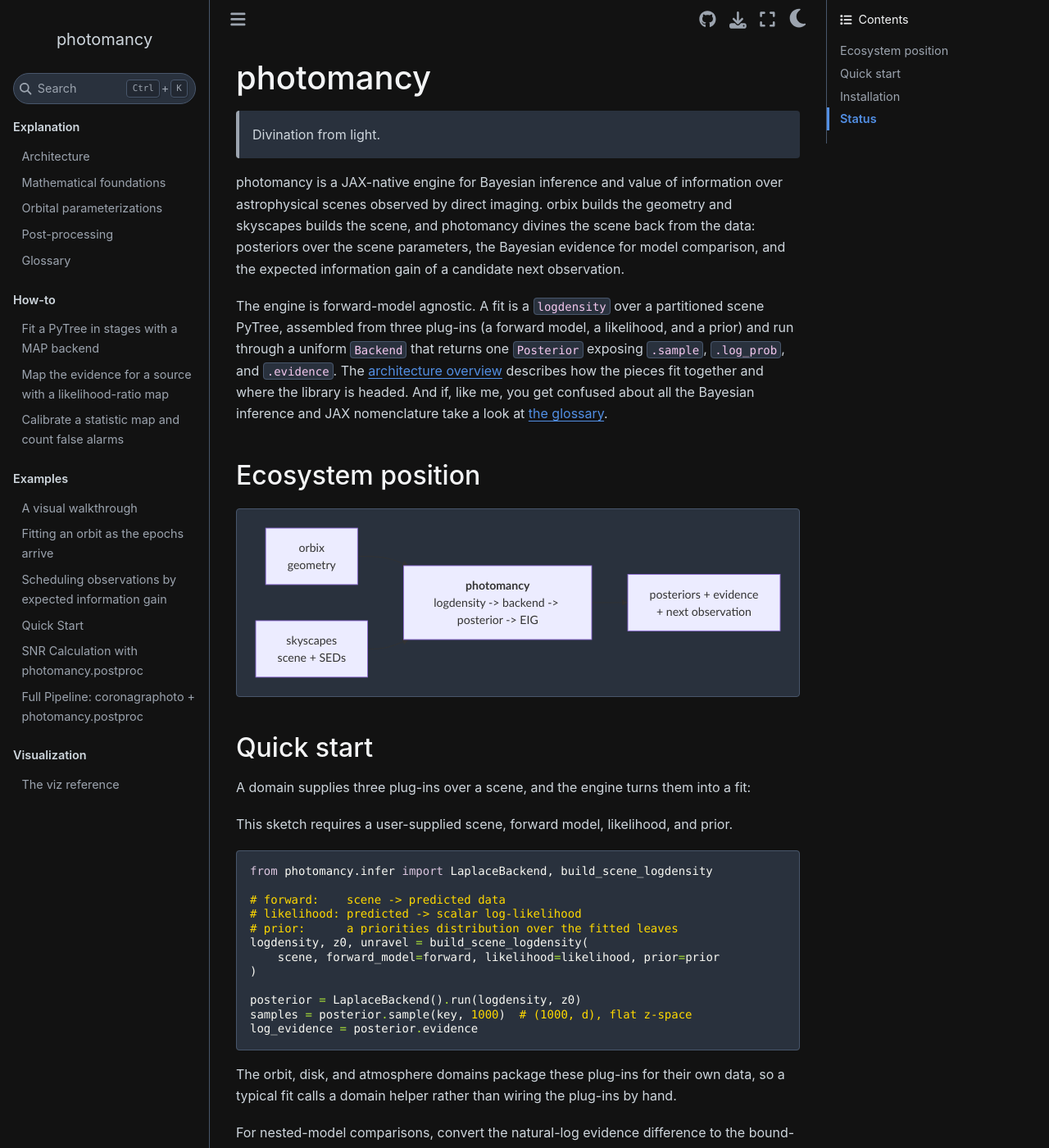
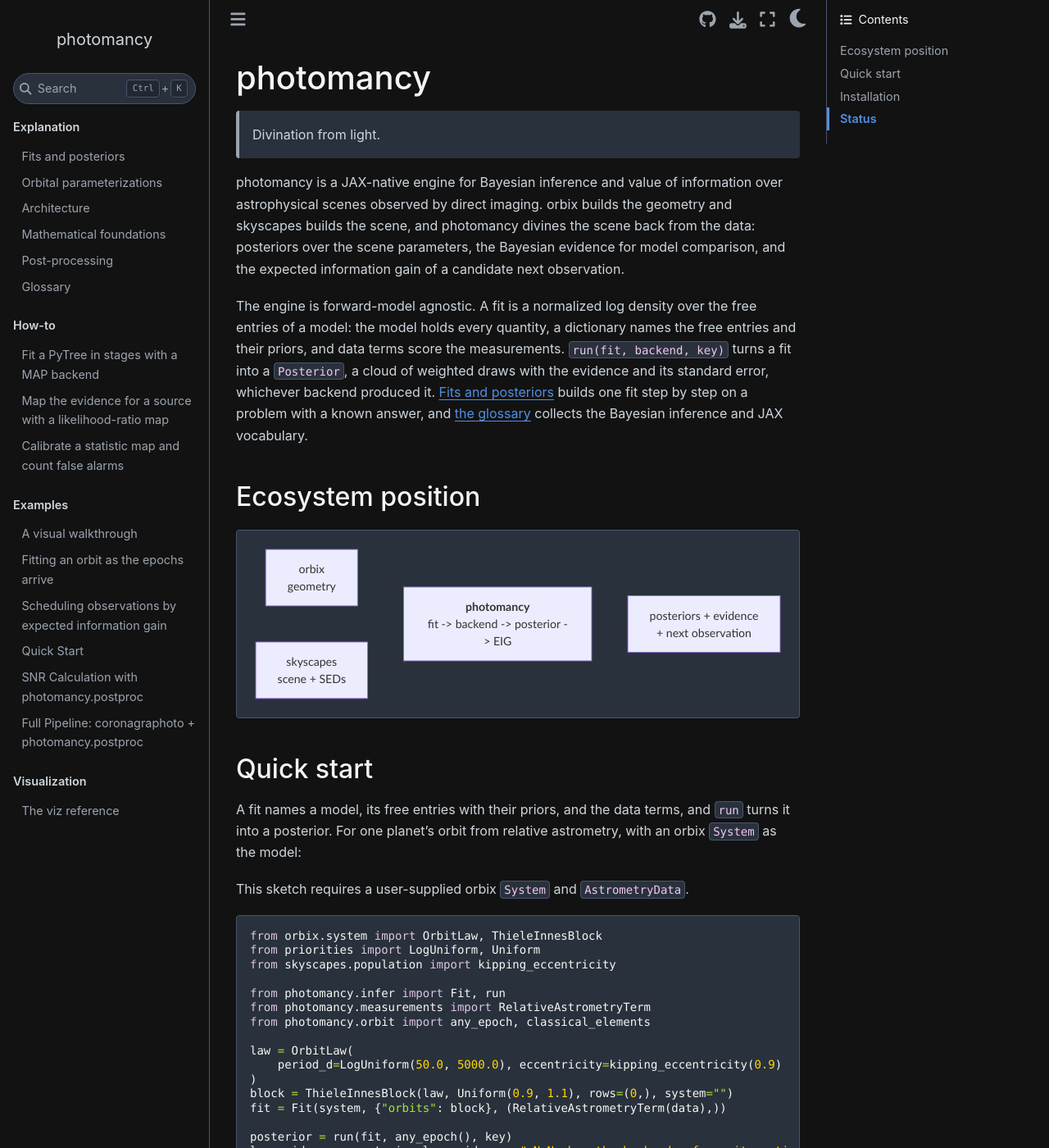
Before and after one commit to CoreySpohn/photomancy, a Sphinx documentation site: the page built from docs/index.md, in a window 1280 px wide and 1400 px high. Shown: the whole window at 82% size. Built offline with Sphinx 7.4.7 and the Sphinx Book theme 1.1.4, drawn with Linux system fonts in a browser that asks for light colours; pages that are not in the unit, such as notebooks, are missing from menus; some of the changed text lies outside the part shown.

Commit message:
docs: README and landing page describe Fit, run, Posterior and the orbit engines

````diff
--- a/docs/index.md
+++ b/docs/index.md
@@ -8,13 +8,13 @@ builds the scene, and photomancy divines the scene back from the data: posterior
 the scene parameters, the Bayesian evidence for model comparison, and the expected
 information gain of a candidate next observation.
 
-The engine is forward-model agnostic. A fit is a `logdensity` over a partitioned scene
-PyTree, assembled from three plug-ins (a forward model, a likelihood, and a prior) and
-run through a uniform `Backend` that returns one `Posterior` exposing `.sample`,
-`.log_prob`, and `.evidence`. The [architecture overview](explanation/architecture)
-describes how the pieces fit together and where the library is headed. And if, like me,
-you get confused about all the Bayesian inference and JAX nomenclature take a look at
-[the glossary](explanation/glossary).
+The engine is forward-model agnostic. A fit is a normalized log density over the free
+entries of a model: the model holds every quantity, a dictionary names the free entries
+and their priors, and data terms score the measurements. `run(fit, backend, key)` turns a
+fit into a `Posterior`, a cloud of weighted draws with the evidence and its standard
+error, whichever backend produced it. [Fits and posteriors](explanation/fit-and-posterior)
+builds one fit step by step on a problem with a known answer, and
+[the glossary](explanation/glossary) collects the Bayesian inference and JAX vocabulary.
 
 ## Ecosystem position
 
@@ -22,7 +22,7 @@ you get confused about all the Bayesian inference and JAX nomenclature take a lo
 flowchart LR
     orbix["orbix<br/>geometry"]
     skyscapes["skyscapes<br/>scene + SEDs"]
-    photomancy["<b>photomancy</b><br/>logdensity -> backend -> posterior -> EIG"]
+    photomancy["<b>photomancy</b><br/>fit -> backend -> posterior -> EIG"]
     out["posteriors + evidence<br/>+ next observation"]
 
     orbix --> photomancy
@@ -32,27 +32,34 @@ flowchart LR
 
 ## Quick start
 
-A domain supplies three plug-ins over a scene, and the engine turns them into a fit:
+A fit names a model, its free entries with their priors, and the data terms, and `run`
+turns it into a posterior. For one planet's orbit from relative astrometry, with an orbix
+`System` as the model:
 
-This sketch requires a user-supplied scene, forward model, likelihood, and prior.
+This sketch requires a user-supplied orbix `System` and `AstrometryData`.
 
 ```python notest
-from photomancy.infer import LaplaceBackend, build_scene_logdensity
+from orbix.system import OrbitLaw, ThieleInnesBlock
+from priorities import LogUniform, Uniform
+from skyscapes.population import kipping_eccentricity
 
-# forward:    scene -> predicted data
-# likelihood: predicted -> scalar log-likelihood
-# prior:      a priorities distribution over the fitted leaves
-logdensity, z0, unravel = build_scene_logdensity(
-    scene, forward_model=forward, likelihood=likelihood, prior=prior
+from photomancy.infer import Fit, run
+from photomancy.measurements import RelativeAstrometryTerm
+from photomancy.orbit import any_epoch, classical_elements
+
+law = OrbitLaw(
+    period_d=LogUniform(50.0, 5000.0), eccentricity=kipping_eccentricity(0.9)
 )
+block = ThieleInnesBlock(law, Uniform(0.9, 1.1), rows=(0,), system="")
+fit = Fit(system, {"orbits": block}, (RelativeAstrometryTerm(data),))
 
-posterior = LaplaceBackend().run(logdensity, z0)
-samples = posterior.sample(key, 1000)  # (1000, d), flat z-space
-log_evidence = posterior.evidence
+posterior = run(fit, any_epoch(), key)
+log_evidence = posterior.log_evidence  # NaN when the backend refuses its estimate
+elements = classical_elements(posterior, key, 1000, orbit_path="orbits")
 ```
 
-The orbit, disk, and atmosphere domains package these plug-ins for their own data, so a
-typical fit calls a domain helper rather than wiring the plug-ins by hand.
+The [orbit fitting example](examples/orbit_fitting) runs this on synthetic data and folds
+in new epochs one at a time.
 
 For nested-model comparisons, convert the natural-log evidence difference to the
 bound-based, two-sided Gaussian significance used by Benneke and Seager (2013):
@@ -92,19 +99,20 @@ photomancy is in early development, and the API may still change.
 
 ## Status
 
-Orbit fitting is implemented across radial-velocity, astrometry, and imaging data, and
-disk fitting rides the same engine. Atmospheric retrieval is in progress, and
-image-domain fitting against a coronagraph forward is the next major target. See the
-[architecture overview](explanation/architecture) for the design and the roadmap.
+Orbit fitting is implemented across radial-velocity, astrometry, photometry and
+detection-report data, and the pixel likelihood fits coronagraph images through the
+coronagraphoto forward model. Disk fitting and atmospheric retrieval are in progress. See
+the [architecture overview](explanation/architecture) for the design and the roadmap.
 
 ```{toctree}
 :maxdepth: 1
 :caption: Explanation
 :hidden:
 
+explanation/fit-and-posterior
+explanation/orbital-parameterizations
 explanation/architecture
 explanation/mathematical-foundations
-explanation/orbital-parameterizations
 explanation/postprocessing
 explanation/glossary
 ```
````
Also changed, not shown: other parts of docs/index.md (+4 -4 lines), README.md (+95 -65 lines), docs/explanation/architecture.md (+1 -2 lines).
